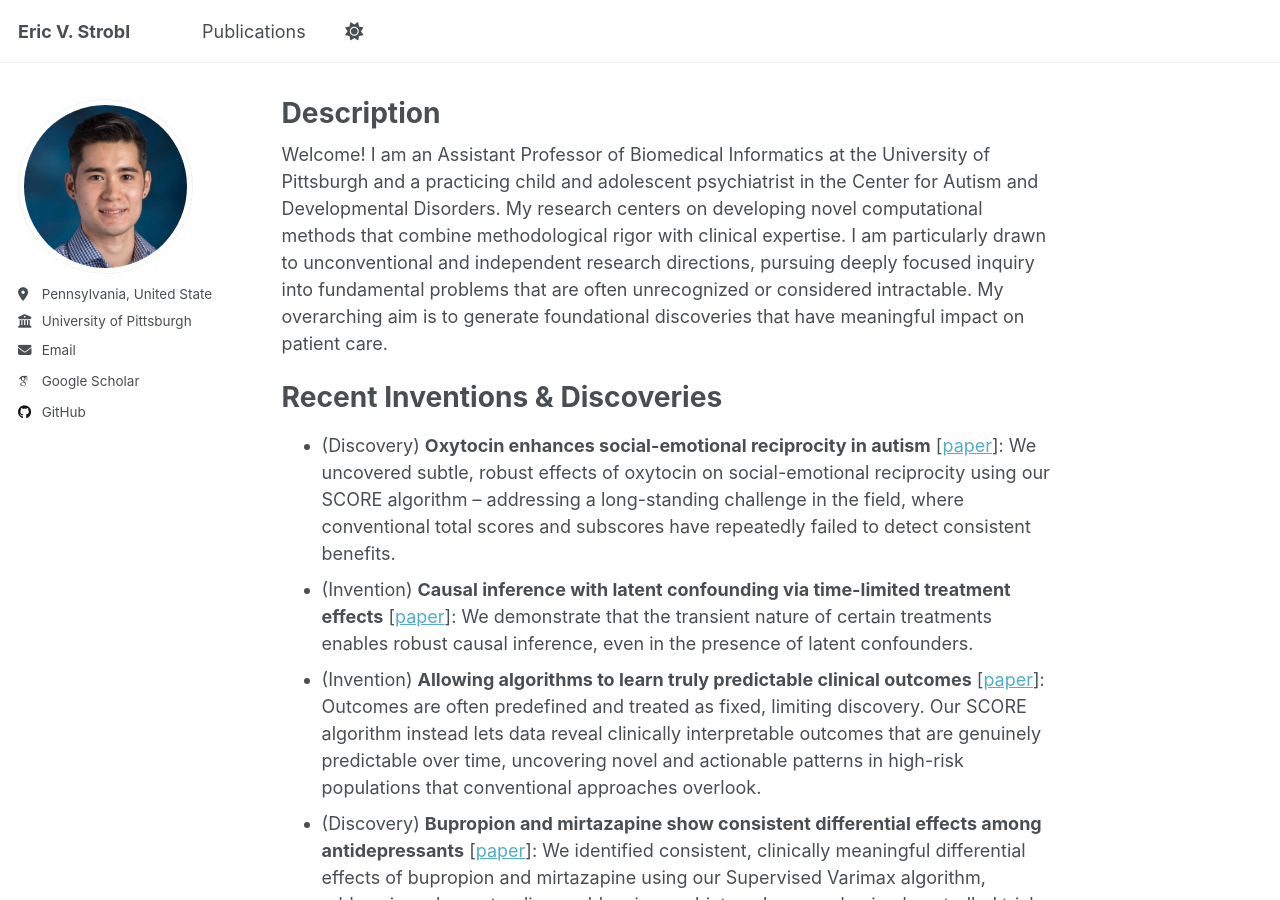
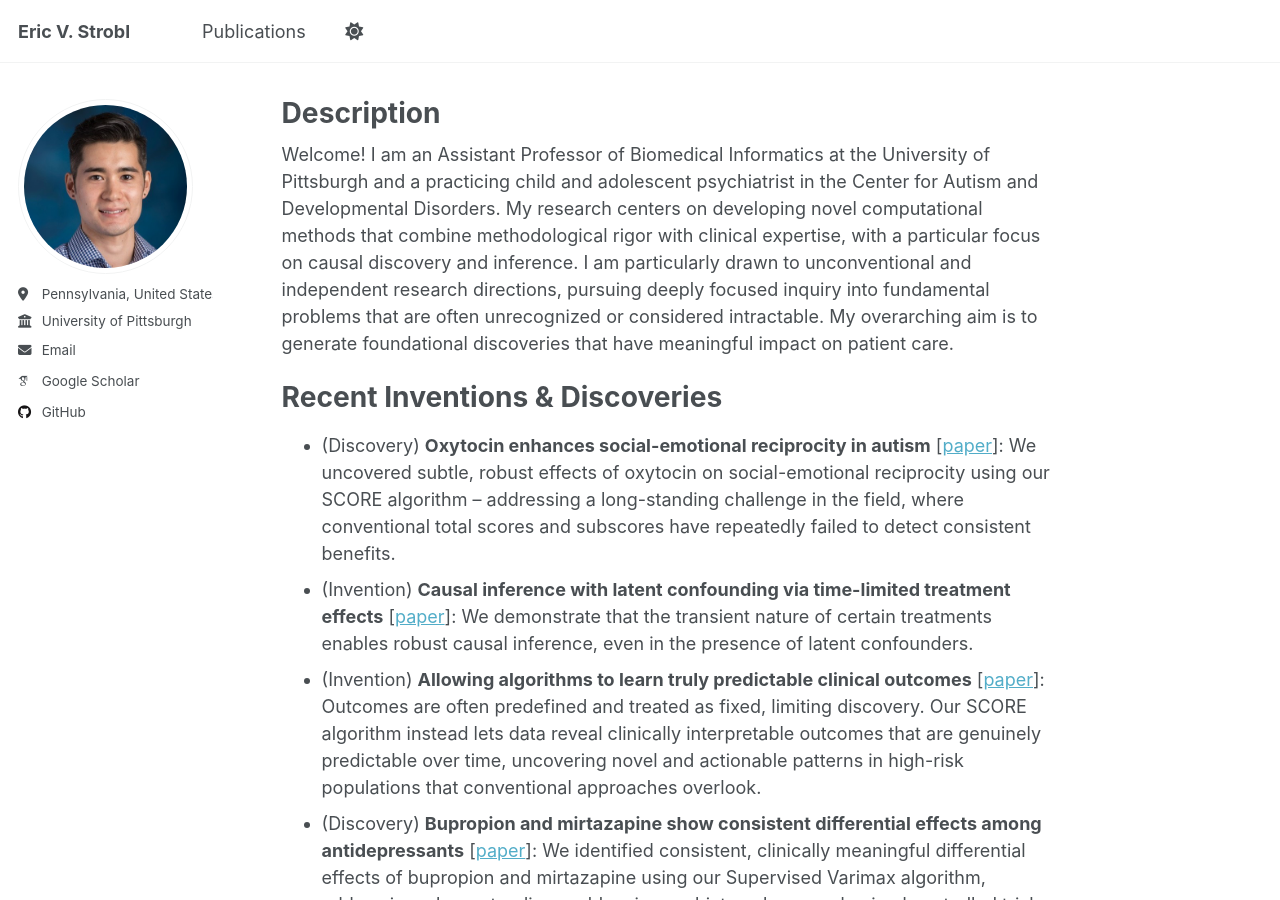
Before and after one commit to ericstrobl/ericstrobl.github.io, a Jekyll site: the page built from _pages/about.md, in a window 1280 px wide and 900 px high. Built offline with Jekyll 4.4.1, drawn with Linux system fonts in a browser that asks for light colours; some web fonts are replaced; a script that is not in the unit is left out.

Commit message:
Update about.md

```diff
--- a/_pages/about.md
+++ b/_pages/about.md
@@ -7,7 +7,7 @@ redirect_from:
   - /about.html
 ---
 
-Welcome! I am an Assistant Professor of Biomedical Informatics at the University of Pittsburgh and a practicing child and adolescent psychiatrist in the Center for Autism and Developmental Disorders. My research centers on developing novel computational methods that combine methodological rigor with clinical expertise. I am particularly drawn to unconventional and independent research directions, pursuing deeply focused inquiry into fundamental problems that are often unrecognized or considered intractable. My overarching aim is to generate foundational discoveries that have meaningful impact on patient care.
+Welcome! I am an Assistant Professor of Biomedical Informatics at the University of Pittsburgh and a practicing child and adolescent psychiatrist in the Center for Autism and Developmental Disorders. My research centers on developing novel computational methods that combine methodological rigor with clinical expertise, with a particular focus on causal discovery and inference. I am particularly drawn to unconventional and independent research directions, pursuing deeply focused inquiry into fundamental problems that are often unrecognized or considered intractable. My overarching aim is to generate foundational discoveries that have meaningful impact on patient care.
 
 Recent Inventions & Discoveries
 ======
```
